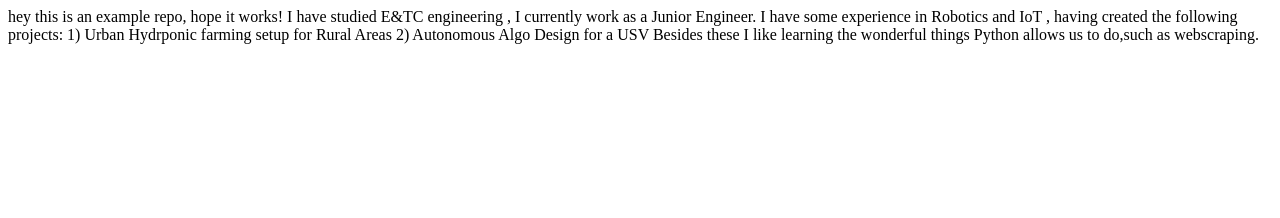
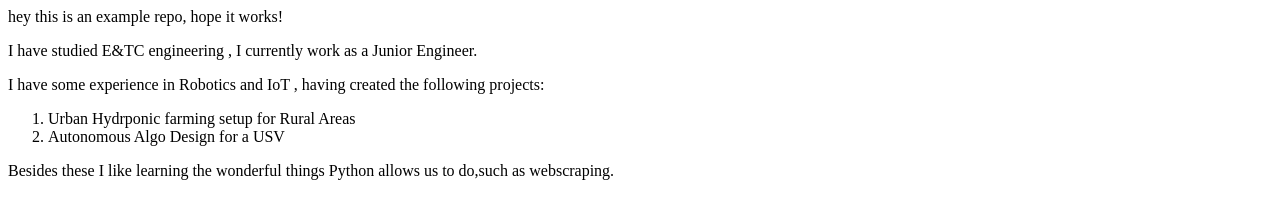
Before and after one commit to BARKHAC/levelZero, a plain HTML site: page index.html in a window 1280 px wide. Drawn offline with Linux system fonts and the light colour scheme.

Commit message:
updated: code with tags
Readability improved

```diff
--- a/index.html
+++ b/index.html
@@ -8,10 +8,13 @@
 </head>
 <body>
     hey this is an example repo, hope it works!
-    I have studied E&TC engineering , I currently work as a Junior Engineer.
-    I have some experience in Robotics and IoT , having created the following projects:
-    1) Urban Hydrponic farming setup for Rural Areas
-    2) Autonomous Algo Design for a USV
+    <p>I have studied E&TC engineering , I currently work as a Junior Engineer.</p>
+    <p>I have some experience in Robotics and IoT , having created the following projects:</p>
+    <ol>
+        <li>Urban Hydrponic farming setup for Rural Areas</li>
+        <li>Autonomous Algo Design for a USV</li>
+    </ol>
+
     Besides these I like learning the wonderful things Python allows us to do,such as webscraping.
 </body>
 </html>
```
